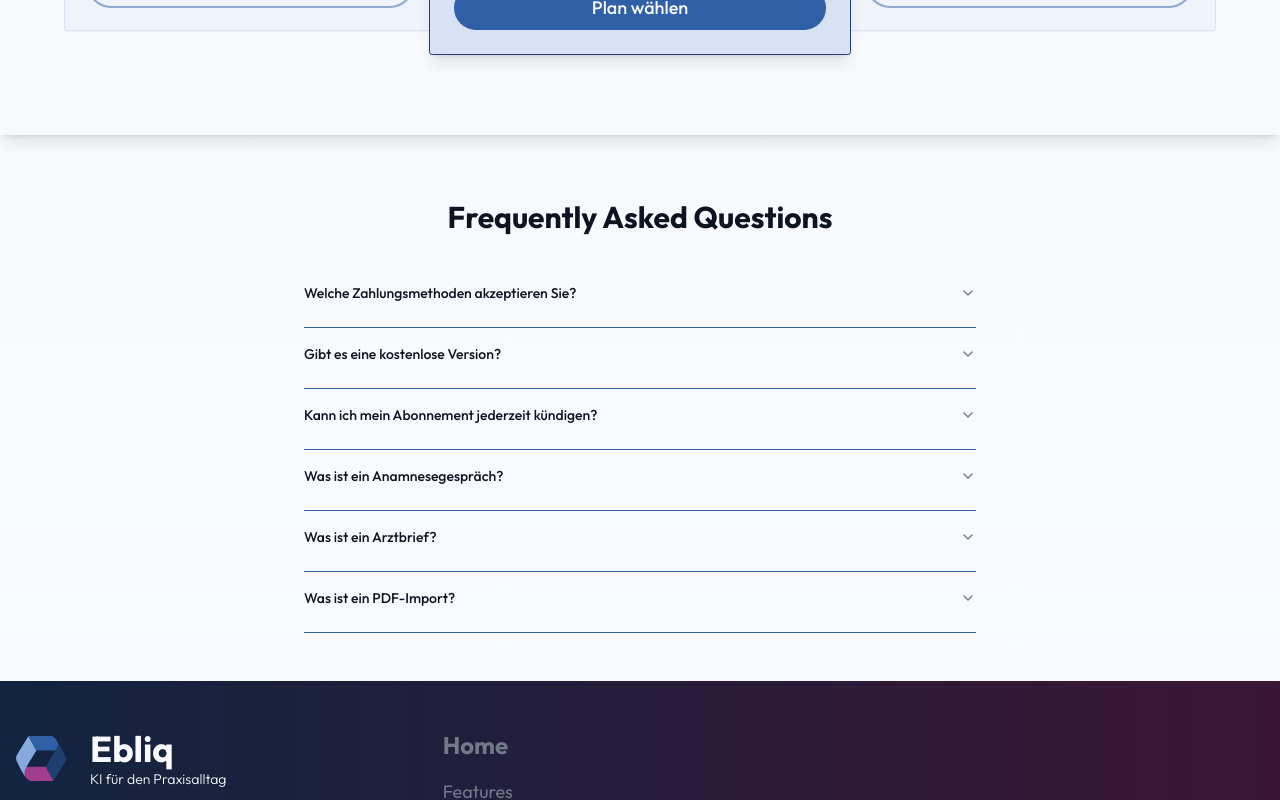
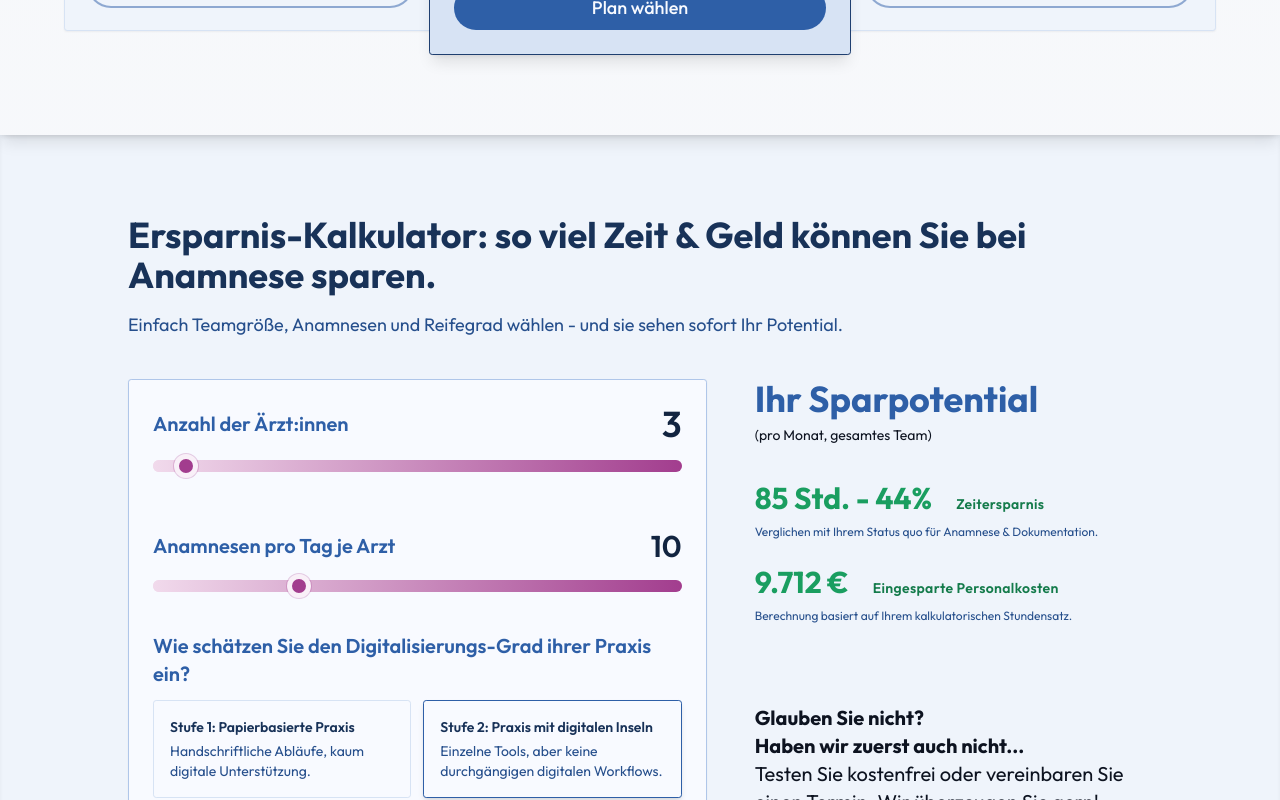
Before and after one commit to ebliq/landingpage, a Next.js app: page /pricing in a window 1280 px wide. Shown: the part 1200-2000 px from the top of the page. Built offline with nearby package versions, Linux system fonts and the light colour scheme; no server answers.

Commit message:
calculator on pricing page

```diff
--- a/app/for-you/doctors/calculator-section.tsx
+++ b/app/for-you/doctors/calculator-section.tsx
@@ -464,7 +464,7 @@
         <div className="max-w-5xl mx-auto">
           <div className="mb-10">
             <h2 className="text-3xl md:text-4xl text-primary-800 mt-0">
-              Ersparnis-Kalkulator: so viel Zeit & Geld können Sie sparen.
+              Ersparnis-Kalkulator: so viel Zeit & Geld können Sie bei Anamnese sparen.
             </h2>
             <p className="text-base md:text-lg text-primary-600 mt-2">
               Einfach Teamgröße, Anamnesen und Reifegrad wählen - und sie sehen sofort Ihr Potential.
--- a/app/pricing/page.tsx
+++ b/app/pricing/page.tsx
@@ -1,4 +1,5 @@
 import { SmallPricingModule } from "@/components/pricing/small-pricing";
+import CalculatorSection from "../for-you/doctors/calculator-section";
 import {
   Accordion,
   AccordionContent,
@@ -44,6 +45,8 @@
     <>
       <SmallPricingModule />
 
+      <CalculatorSection />
+
       <div className="container mx-auto px-4 py-12">
         <h2 className="text-3xl font-bold text-center mb-8">
           Frequently Asked Questions
```
